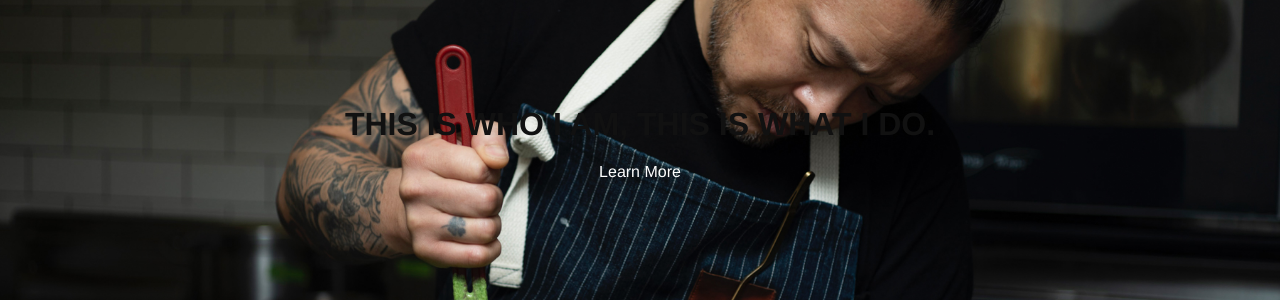
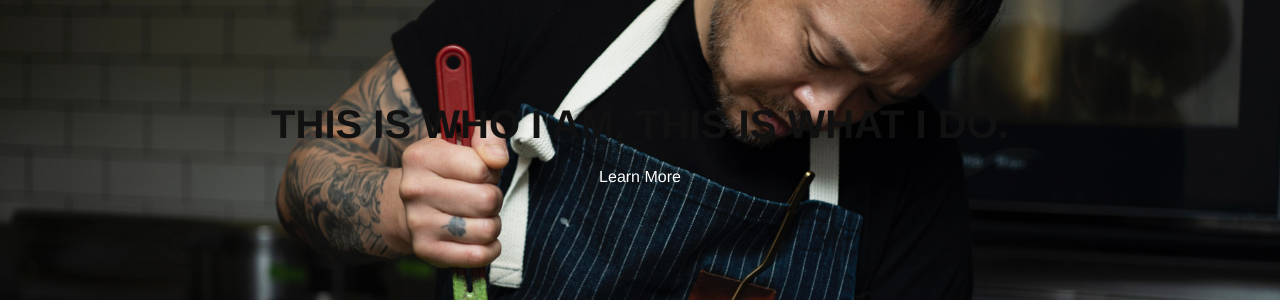
Before and after one commit to re-comm/my-portfolio, a Jekyll site: the page built from index.html, in a window 1280 px wide. Shown: the part 257-557 px from the top of the page. Built offline with Jekyll 4.4.1, drawn with Linux system fonts in a browser that asks for light colours.

```diff
--- a/index.html
+++ b/index.html
@@ -6,7 +6,7 @@ title: Home
   <!-- HERO SECTION with a special .hero-index class -->
   <section class="hero hero-index">
     <div class="hero-content">
-      <h2>THIS IS WHO I AM, THIS IS WHAT I DO.</h2>
+      <h1>THIS IS WHO I AM, THIS IS WHAT I DO.</h1>
       <a href="about.html" class="btn-outline">Learn More</a>
     </div>
   </section>
```
